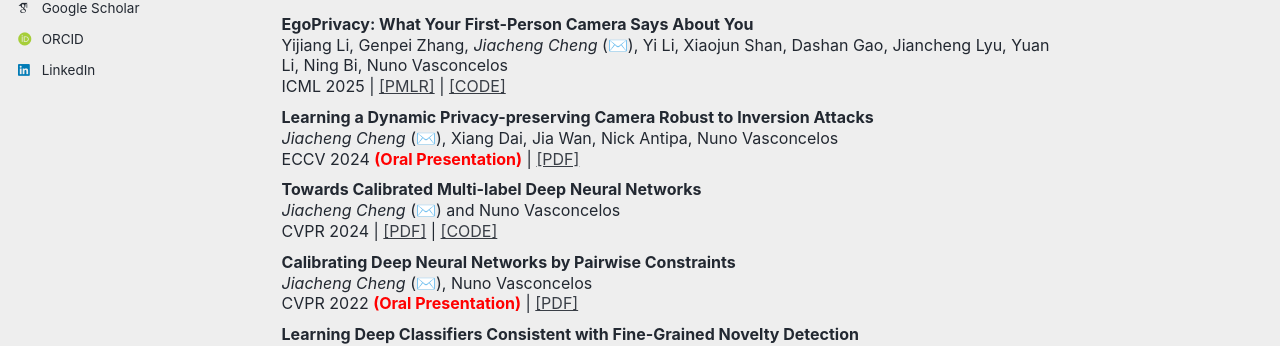
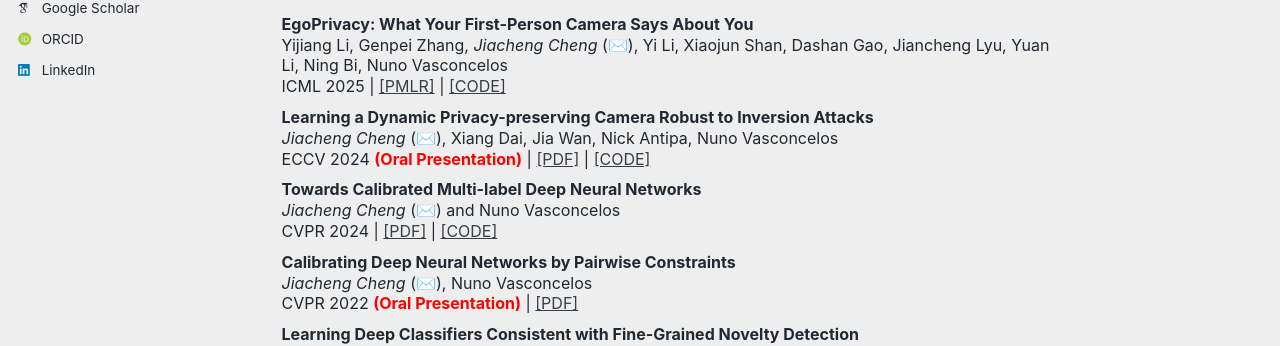
Before and after one commit to Jiacheng-Cheng/Jiacheng-Cheng.github.io, a Jekyll site: the page built from _pages/about.md, in a window 1280 px wide and 1122 px high. Shown: the part 411-757 px from the top of the window. Built offline with Jekyll 4.4.1, drawn with Linux system fonts in a browser that asks for light colours; some web fonts are replaced; a script bundle is joined from its source files by our own code; library files that are not in the unit come from our copies.

Commit message:
Update about.md

```diff
--- a/_pages/about.md
+++ b/_pages/about.md
@@ -32,9 +32,8 @@
     <div style="margin-bottom: 10px;">
         <strong>Learning a Dynamic Privacy-preserving Camera Robust to Inversion Attacks</strong><br>
         <em>Jiacheng Cheng</em> (✉️), Xiang Dai, Jia Wan, Nick Antipa, Nuno Vasconcelos<br>
-        ECCV 2024 <span style="color:red; font-weight:bold;">(Oral Presentation)</span>  |  <a href="../assets/papers/eccv24.pdf">[PDF]</a>
+        ECCV 2024 <span style="color:red; font-weight:bold;">(Oral Presentation)</span>  |  <a href="../assets/papers/eccv24.pdf">[PDF]</a> | <a href="https://github.com/JiachengCheng96/DyPP">[CODE]</a>
     </div>
-
     <div style="margin-bottom: 10px;">
         <strong>Towards Calibrated Multi-label Deep Neural Networks</strong><br>
         <em>Jiacheng Cheng</em> (✉️) and Nuno Vasconcelos<br>
```
